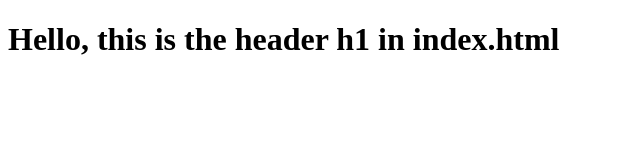
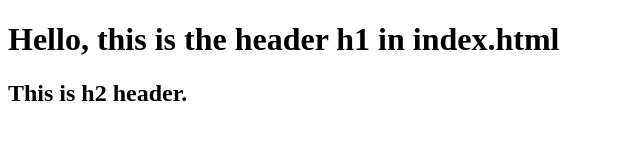
Before and after one commit to rumeshaj/Demo, a plain HTML site: page index.html in a window 1280 px wide. Shown: the whole page, without its empty margins (0-640 px from the left). Drawn offline with Linux system fonts and the light colour scheme.

Commit message:
added a h2 header

```diff
--- a/index.html
+++ b/index.html
@@ -6,6 +6,10 @@
         Hello, this is the header h1 in index.html
     </h1>
 
+    <h2>
+        This is h2 header.
+    </h2>
+
 </div>
 
 
```
